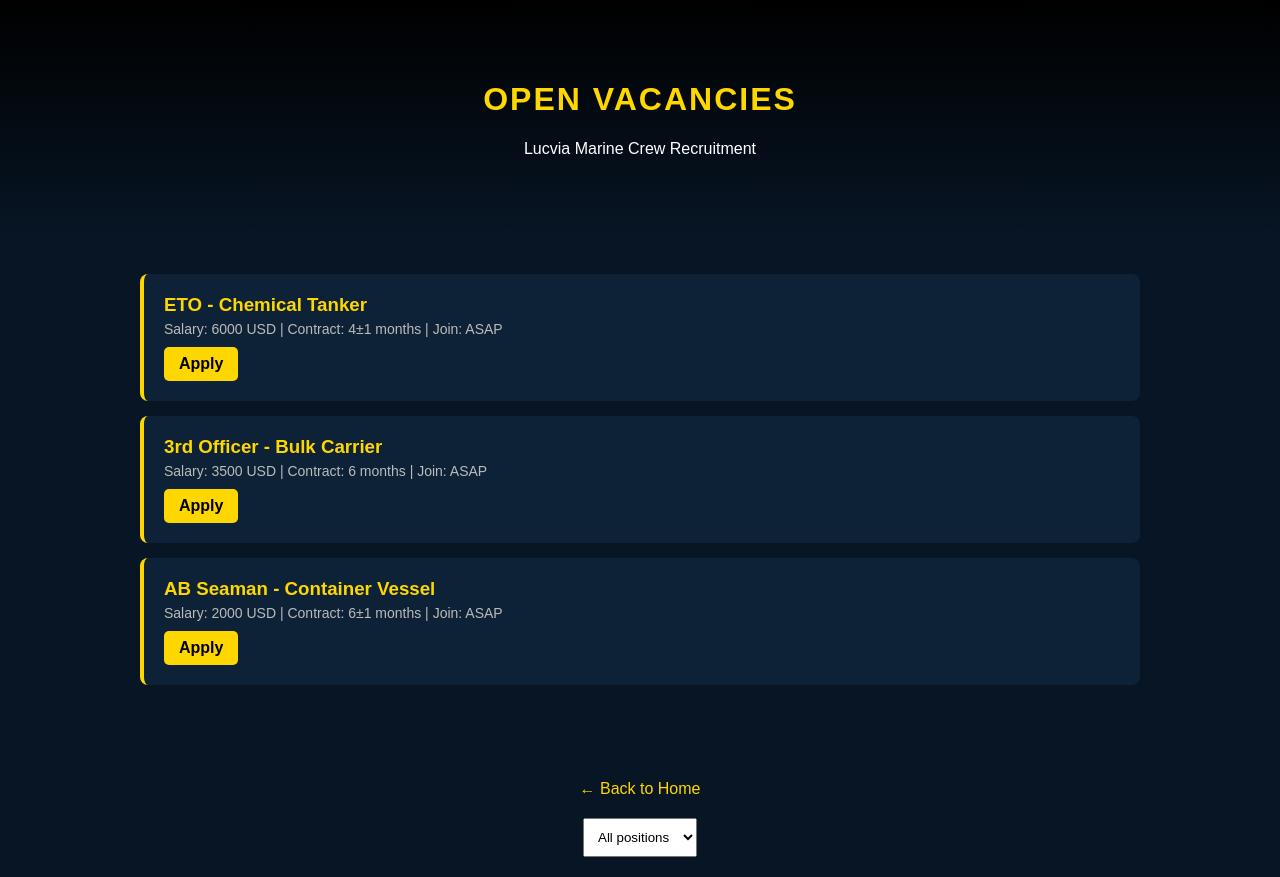
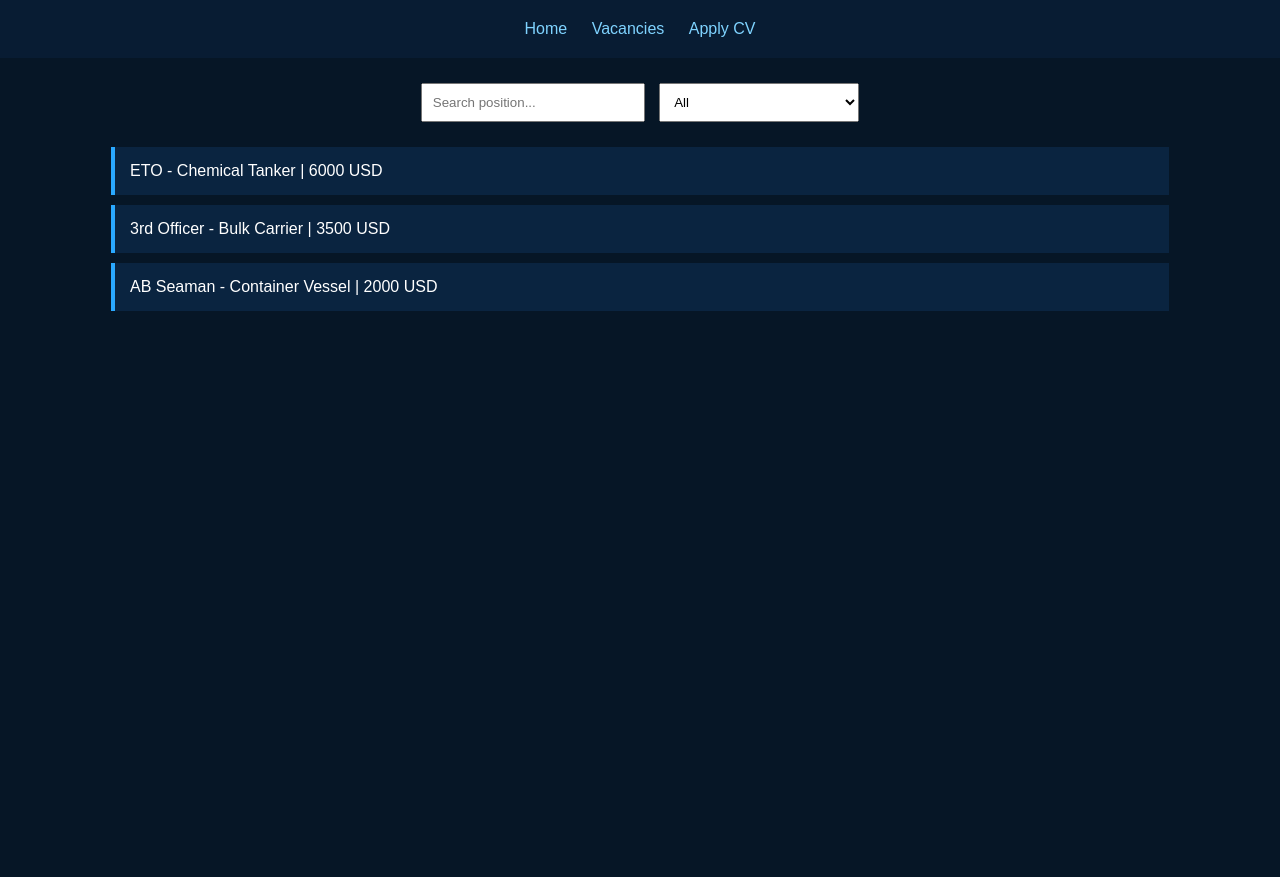
Before and after one commit to office117/lucviamarine, a plain HTML site: page vacancies.html in a window 1280 px wide. After the commit the page ends 800 px from the top, so only its background shows below. Drawn offline with Linux system fonts and the light colour scheme.

Commit message:
Update vacancies.html

```diff
--- a/vacancies.html
+++ b/vacancies.html
@@ -1,135 +1,100 @@
 <!DOCTYPE html>
-<html lang="en">
+<html>
 <head>
 <meta charset="UTF-8">
-<title>Vacancies - Lucvia Marine</title>
+<title>Vacancies</title>
 
 <style>
-body {
-  margin: 0;
-  font-family: Arial, sans-serif;
-  background: #071524;
-  color: white;
+body{
+margin:0;
+font-family:Arial;
+background:#061626;
+color:white;
 }
 
-header {
-  padding: 60px 20px;
-  text-align: center;
-  background: linear-gradient(180deg, #000, #071524);
+nav{
+text-align:center;
+padding:20px;
+background:#081c33;
 }
 
-h1 {
-  color: gold;
-  letter-spacing: 2px;
+nav a{
+color:#7fd3ff;
+margin:10px;
+text-decoration:none;
 }
 
-.container {
-  max-width: 1000px;
-  margin: auto;
-  padding: 40px 20px;
+.search{
+text-align:center;
+margin:20px;
 }
 
-.vacancy {
-  background: #0d2236;
-  border-left: 4px solid gold;
-  padding: 20px;
-  margin-bottom: 15px;
-  border-radius: 8px;
+input, select{
+padding:10px;
+width:200px;
+margin:5px;
 }
 
-.vacancy h3 {
-  margin: 0;
-  color: gold;
-}
-
-.meta {
-  color: #bbb;
-  font-size: 14px;
-  margin-top: 5px;
-}
-
-.btn {
-  display: inline-block;
-  margin-top: 10px;
-  padding: 8px 15px;
-  background: gold;
-  color: black;
-  font-weight: bold;
-  border-radius: 5px;
-  text-decoration: none;
-}
-
-.btn:hover {
-  background: #ffd700;
-}
-
-.back {
-  text-align: center;
-  margin-top: 40px;
-}
-
-.back a {
-  color: gold;
-  text-decoration: none;
+.vacancy{
+background:#0a2440;
+margin:10px auto;
+padding:15px;
+width:80%;
+border-left:4px solid #2aa9ff;
 }
 </style>
 </head>
 
 <body>
 
-<header>
-  <h1>OPEN VACANCIES</h1>
-  <p>Lucvia Marine Crew Recruitment</p>
-</header>
+<nav>
+<a href="index.html">Home</a>
+<a href="vacancies.html">Vacancies</a>
+<a href="apply.html">Apply CV</a>
+</nav>
 
-<div class="container">
+<div class="search">
+<input id="search" onkeyup="filter()" placeholder="Search position...">
 
-  <div class="vacancy">
-    <h3>ETO - Chemical Tanker</h3>
-    <div class="meta">Salary: 6000 USD | Contract: 4±1 months | Join: ASAP</div>
-    <a class="btn" href="mailto:office@lucviamarine.com?subject=Application ETO Chemical Tanker">Apply</a>
-  </div>
+<select id="filter" onchange="filter()">
+<option value="all">All</option>
+<option value="deck">Deck</option>
+<option value="engine">Engine</option>
+<option value="officer">Officer</option>
+</select>
+</div>
 
-  <div class="vacancy">
-    <h3>3rd Officer - Bulk Carrier</h3>
-    <div class="meta">Salary: 3500 USD | Contract: 6 months | Join: ASAP</div>
-    <a class="btn" href="mailto:office@lucviamarine.com?subject=Application 3rd Officer Bulk Carrier">Apply</a>
-  </div>
+<div id="list">
 
-  <div class="vacancy">
-    <h3>AB Seaman - Container Vessel</h3>
-    <div class="meta">Salary: 2000 USD | Contract: 6±1 months | Join: ASAP</div>
-    <a class="btn" href="mailto:office@lucviamarine.com?subject=Application AB Seaman Container Vessel">Apply</a>
-  </div>
+<div class="vacancy engine">
+ETO - Chemical Tanker | 6000 USD
+</div>
+
+<div class="vacancy officer">
+3rd Officer - Bulk Carrier | 3500 USD
+</div>
+
+<div class="vacancy deck">
+AB Seaman - Container Vessel | 2000 USD
+</div>
 
 </div>
 
-<div class="back">
-  <a href="index.html">← Back to Home</a>
-</div>
+<script>
+function filter(){
+let input=document.getElementById("search").value.toLowerCase();
+let filter=document.getElementById("filter").value;
+let items=document.querySelectorAll(".vacancy");
+
+items.forEach(el=>{
+let text=el.innerText.toLowerCase();
+let matchText=text.includes(input);
+let matchFilter=filter==="all"||el.classList.contains(filter);
+
+el.style.display=(matchText&&matchFilter)?"block":"none";
+});
+}
+</script>
 
 </body>
 </html>
-<div style="text-align:center; margin:20px;">
-  <select id="filter" onchange="filterJobs()" style="padding:10px;">
-    <option value="all">All positions</option>
-    <option value="deck">Deck</option>
-    <option value="engine">Engine</option>
-    <option value="officer">Officers</option>
-  </select>
-</div>
-
-<script>
-function filterJobs() {
-  let value = document.getElementById("filter").value;
-  let items = document.querySelectorAll(".vacancy");
-
-  items.forEach(el => {
-    if (value === "all" || el.classList.contains(value)) {
-      el.style.display = "block";
-    } else {
-      el.style.display = "none";
-    }
-  });
-}
-</script>
```
